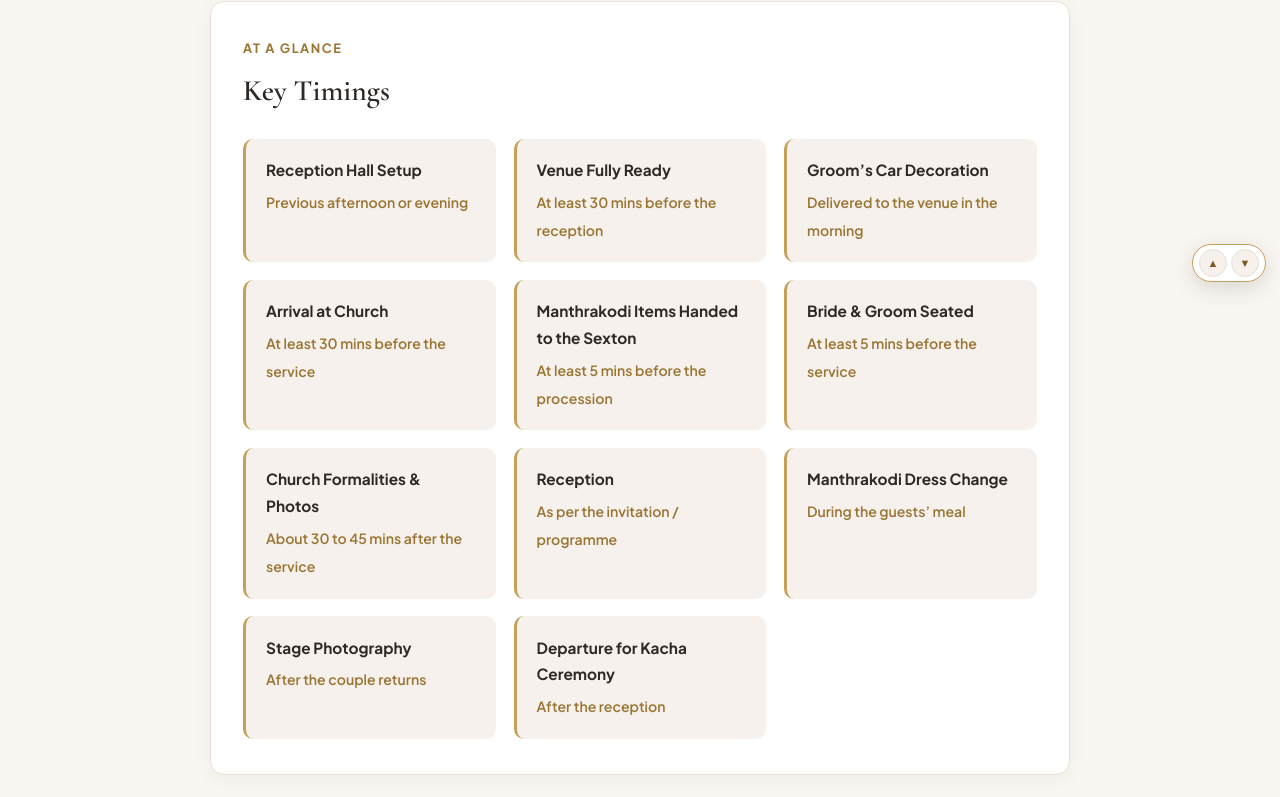
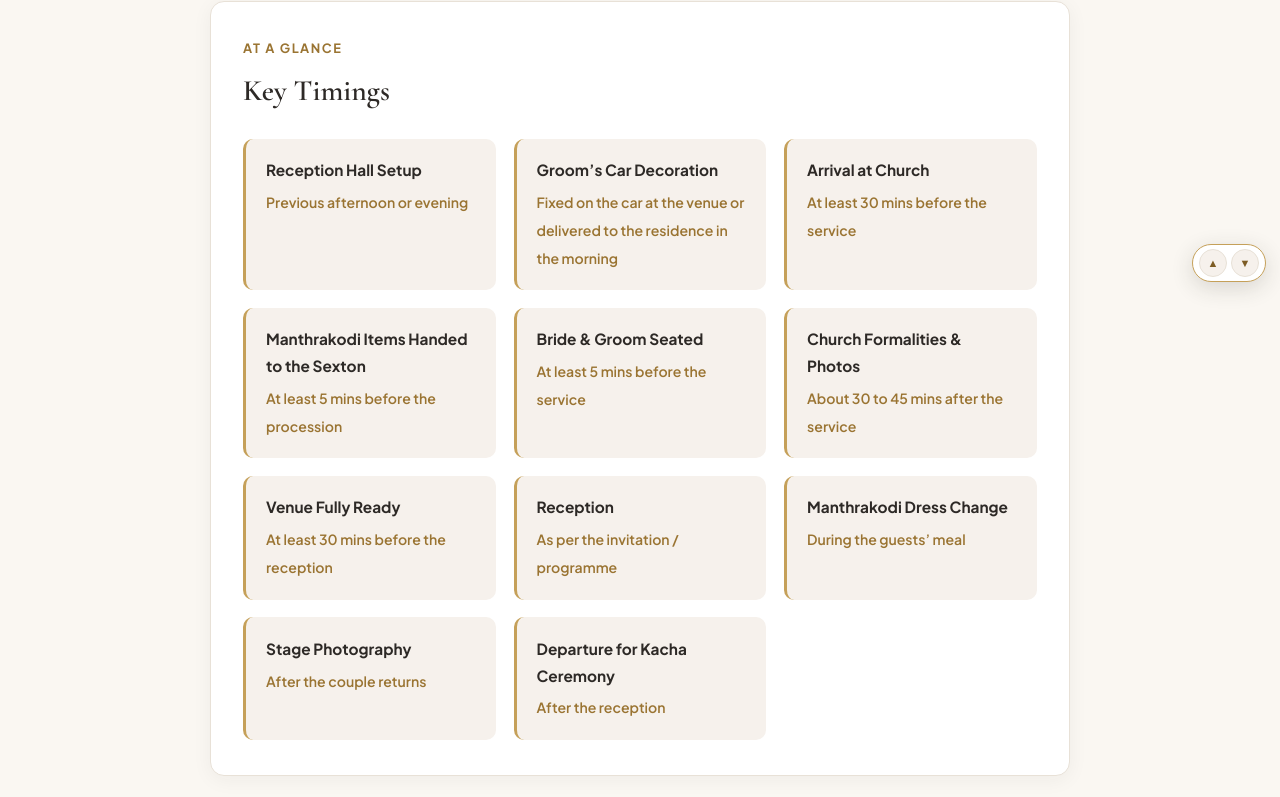
Before and after one commit to ivoryeventz-ops/Ivory-Wedding-Timeline, a plain HTML site: page Jeff-Dona/timeline.html in a window 1280 px wide. Shown: the part 494-1291 px from the top of the page. Drawn offline with nearby package versions, Linux system fonts and the light colour scheme.

Commit message:
Wedding timeline - Jeff & Dona 2026-11-21

```diff
--- a/Jeff-Dona/timeline.html
+++ b/Jeff-Dona/timeline.html
@@ -622,12 +622,8 @@
           <span>Previous afternoon or evening</span>
         </div>
         <div class="timing-box">
-          <strong>Venue Fully Ready</strong>
-          <span>At least 30 mins before the reception</span>
-        </div>
-        <div class="timing-box">
           <strong>Groom’s Car Decoration</strong>
-          <span>Delivered to the venue in the morning</span>
+          <span>Fixed on the car at the venue or delivered to the residence in the morning</span>
         </div>
         <div class="timing-box">
           <strong>Arrival at Church</strong>
@@ -644,6 +640,10 @@
         <div class="timing-box">
           <strong>Church Formalities &amp; Photos</strong>
           <span>About 30 to 45 mins after the service</span>
+        </div>
+        <div class="timing-box">
+          <strong>Venue Fully Ready</strong>
+          <span>At least 30 mins before the reception</span>
         </div>
         <div class="timing-box">
           <strong>Reception</strong>
@@ -683,8 +683,7 @@
     <article class="card">
       <span class="tagline">Wedding Morning</span>
       <h3>Car Décor &amp; Things to Keep Ready</h3>
-      <p>On the morning of the wedding, the groom’s car decoration can either be fixed directly onto the car if it is brought to the wedding venue, or delivered to the groom’s residence.
-The bride’s car decoration will be delivered to the bride’s residence.</p>
+      <p>On the morning of the wedding, the groom’s car decoration can either be fixed directly onto the car if it is brought to the wedding venue, or delivered to the groom’s residence. The bride’s car decoration will be delivered to the bride’s residence.</p>
 
       <p style="margin-top: 1.25rem; font-weight: 600;">Before leaving for church, please keep these items together and ready:</p>
       <ul class="essentials-list">
@@ -998,6 +997,6 @@ The bride’s car decoration will be delivered to the bride’s residence.</p>
       window.addEventListener('scroll', updateProgress, { passive: true });
     })();
   </script>
-  <script type="application/json" id="ivory-timeline-data">{"v":1,"groom":"Jeff","bride":"Dona","church":"marthoma","cake":2,"decoLine":"On the morning of the wedding, the groom’s car decoration can either be fixed directly onto the car if it is brought to the wedding venue, or delivered to the groom’s residence. \nThe bride’s car decoration will be delivered to the bride’s residence.","cars":[],"folder":"Jeff-Dona","date":"2026-11-21","quote":"261116"}</script>
+  <script type="application/json" id="ivory-timeline-data">{"v":1,"groom":"Jeff","bride":"Dona","church":"marthoma","cake":2,"decoLine":"On the morning of the wedding, the groom’s car decoration can either be fixed directly onto the car if it is brought to the wedding venue, or delivered to the groom’s residence. The bride’s car decoration will be delivered to the bride’s residence.","cars":[],"folder":"Jeff-Dona","date":"2026-11-21","quote":"261116"}</script>
 </body>
 </html>
```
